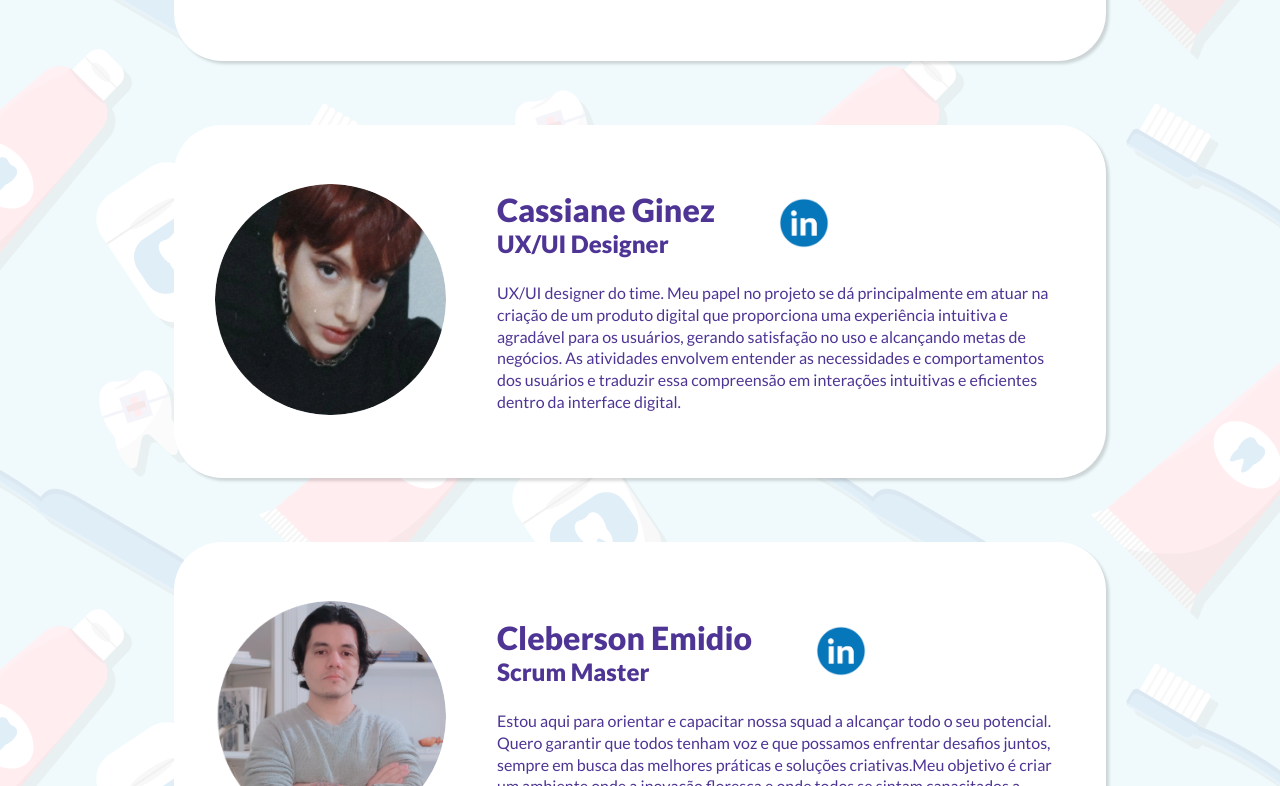
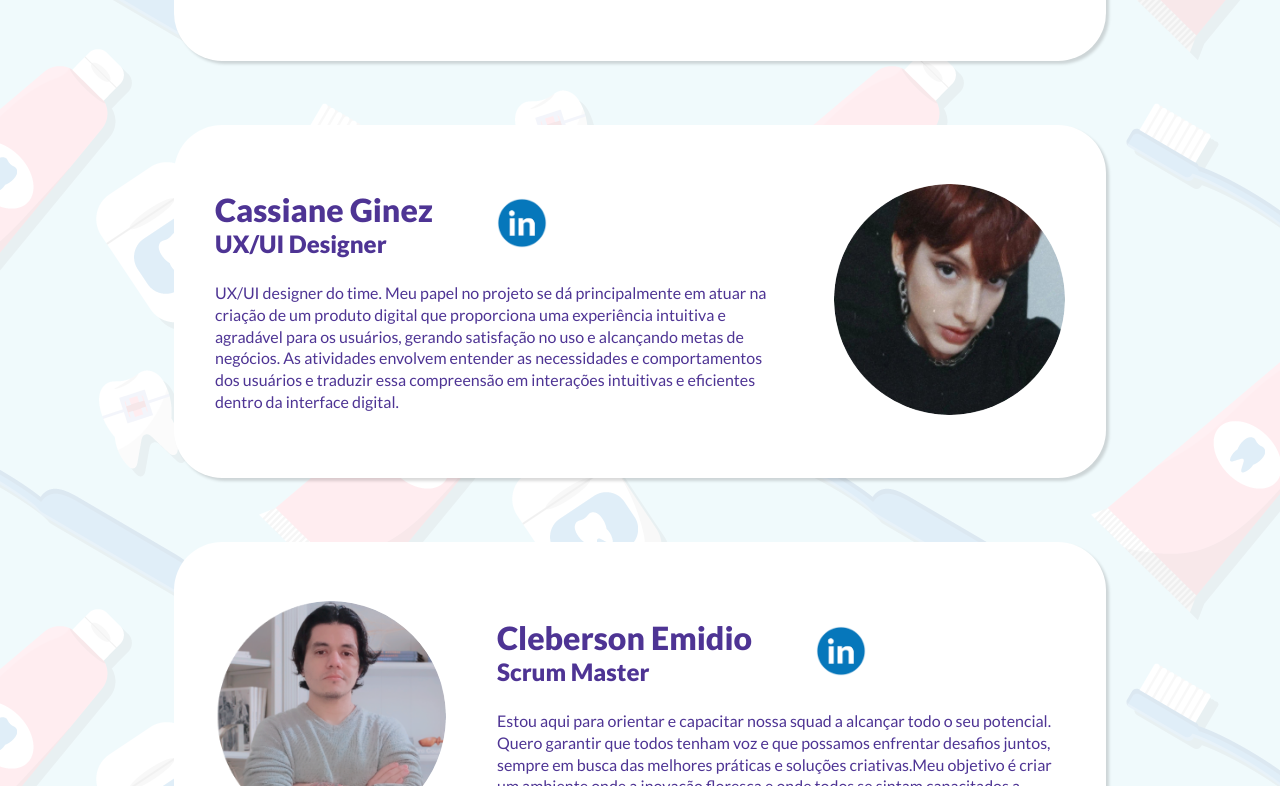
Before and after one commit to squadroxo/squad-roxo-pastel, a React (Vite) app: page / in a window 1280 px wide. Shown: the part 2514-3300 px from the top of the page. Built offline with nearby package versions, Linux system fonts and the light colour scheme.

Commit message:
ajustando erro PROVISORIAMENTE

```diff
--- a/src/components/ContainerMembro/index.tsx
+++ b/src/components/ContainerMembro/index.tsx
@@ -11,7 +11,33 @@ interface IContainerMembroProps {
 }
 
 export default function ContainerMembro({ foto, funcao, linkLinkedin, nomeMembro, sobreMembro, primario }: IContainerMembroProps){
+  const tamanhoTela = window.innerWidth;
+
+
   return (
+    tamanhoTela >= 500
+    ? (
+      <div className={styles.container} style={{ flexDirection: primario ? "row" : "row-reverse" }}>
+      <div className={styles.container__containerFoto}>
+        <img src={foto} alt={`Foto do(a) ${nomeMembro}`} className={styles.container__containerFoto__foto}/>
+      </div>
+      <div className={styles.container__containerInfos}>
+        <div className={styles.container__containerInfos__pessoa}>
+          <div className={styles.container__containerInfos__pessoa__txt}>
+            <h1 className={styles.container__containerInfos__pessoa__txt__nome}>{nomeMembro}</h1>
+            <h2 className={styles.container__containerInfos__pessoa__txt__funcao}>{funcao}</h2>
+          </div>
+          <a href={linkLinkedin} target="_blank" className={styles.container__containerInfos__pessoa__icon}>
+            <img src={iconLinkedin} alt="Logo Linkedin" className={styles.imagemLinkedin}/>
+          </a>
+        </div>
+        <div className={styles.container__containerInfos__containerSobre}>
+          <p className={styles.container__containerInfos__containerSobre__sobre}>{sobreMembro}</p>
+        </div>
+      </div>
+    </div>
+    )
+    :
     <>
       <div className={styles.container}>
         <div className={styles.container__containerFoto}>
```
